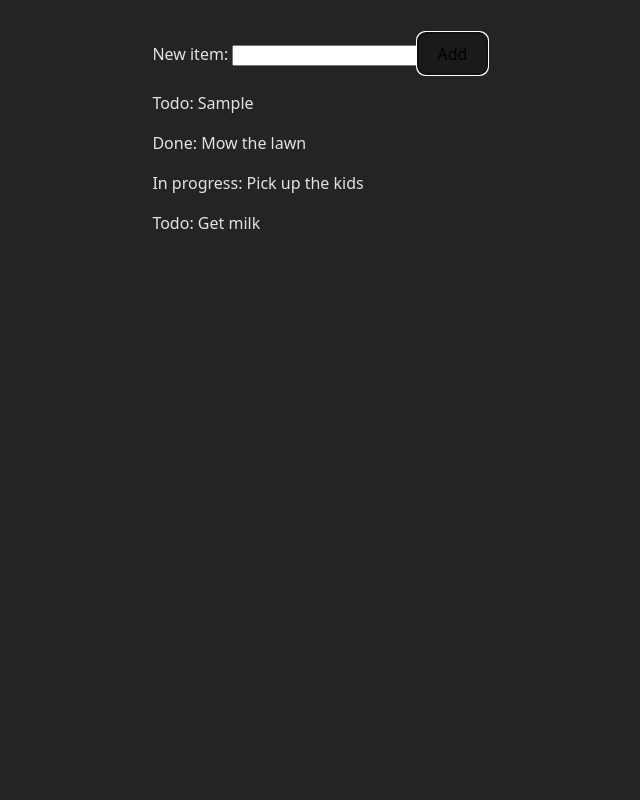
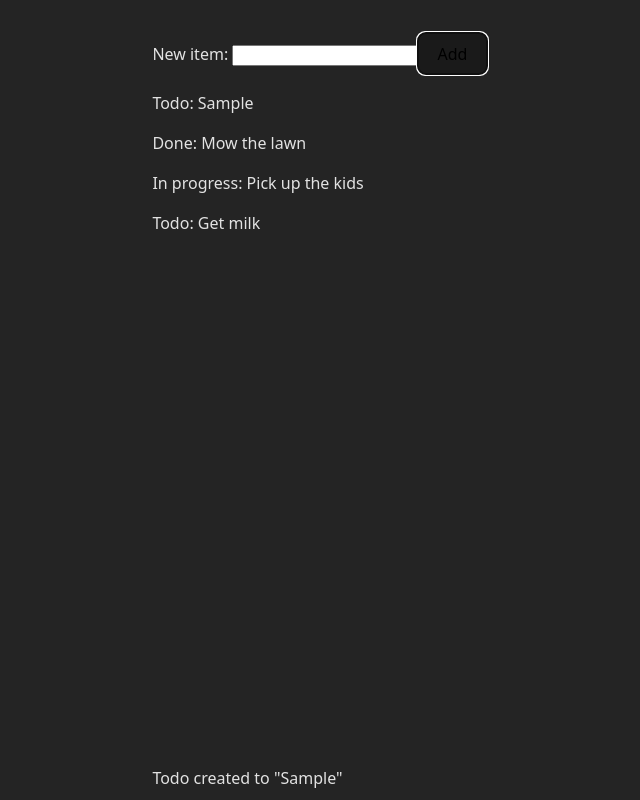
Before and after one commit to ehjay/vite-todo-list, a React (Vite) app: page / in a window 1280 px wide. Both pictures are taken after typing "Sample" into the empty fields and a click on the button "Add". Shown: the whole page, without its empty margins (320-960 px from the left). Built offline with nearby package versions, Linux system fonts and the light colour scheme.

Commit message:
add toaster

```diff
--- a/src/App.css
+++ b/src/App.css
@@ -2,6 +2,11 @@
   max-width: 1280px;
   margin: 0 auto;
   padding: 2rem;
+}
+
+.toaster {
+  position: absolute;
+  bottom: 10px;
 }
 
 .logo {
--- a/src/App.tsx
+++ b/src/App.tsx
@@ -13,6 +13,11 @@ type Item = {
   id: string
   description: string
   status: Status
+}
+
+type Toast = {
+  id: string
+  message: string
 }
 
 const getRandomId = () => {
@@ -37,6 +42,7 @@ const defaultItems: Item[] = [
 function App() {
   const [items, setItems] = useState<Item[]>(defaultItems);
   const [newDesc, setNewDesc] = useState<string>("");
+  const [toasts, setToasts] = useState<Toast[]>([]);
 
   const renderItem = (item: Item) => {
     return (<p key={item.id}>{statusMessages[item.status]}: {item.description}</p>);
@@ -50,6 +56,28 @@ function App() {
     return items.map(renderItem);
   }
 
+  const removeToast = (id: string) => {
+    setToasts(
+      toasts.filter(toast => toast.id !== id)
+    )
+  }
+
+  const createToast = (message: string) => {
+    const newToast = {
+      id: getRandomId(),
+      message
+    }
+
+    setToasts([
+      ...toasts,
+      newToast
+    ])
+
+    setTimeout(() => {
+      removeToast(newToast.id)
+    }, 5000);
+  }
+
   const handleSubmit = (e: SyntheticEvent) => {
     // prevent page reload
     e.preventDefault();
@@ -58,12 +86,31 @@ function App() {
       description: { value: string}
     }
 
+    const description = form.description.value;
+
     setItems([
-      { id: getRandomId(), description: form.description.value , status: Status.TODO },
+      { id: getRandomId(), description , status: Status.TODO },
       ...items
     ])
 
     setNewDesc("")
+
+    let shortDescription = description.length > 10 ?
+       description.slice(0, 10) + "..." : description
+
+    createToast(`Todo created to "${shortDescription}"`);
+  }
+
+  const renderToast = (toast: Toast) => {
+    return (<div key={toast.id}>{toast.message}</div>)
+  }
+
+  const renderToaster = () => {
+    if (toasts.length === 0) {
+      return null;
+    }
+
+    return toasts.map(renderToast)
   }
 
   return (
@@ -77,6 +124,10 @@ function App() {
       <div>
         {renderList()}
       </div>
+
+      <div className="toaster">
+        {renderToaster()}
+      </div>
     </>
   )
 }
```
